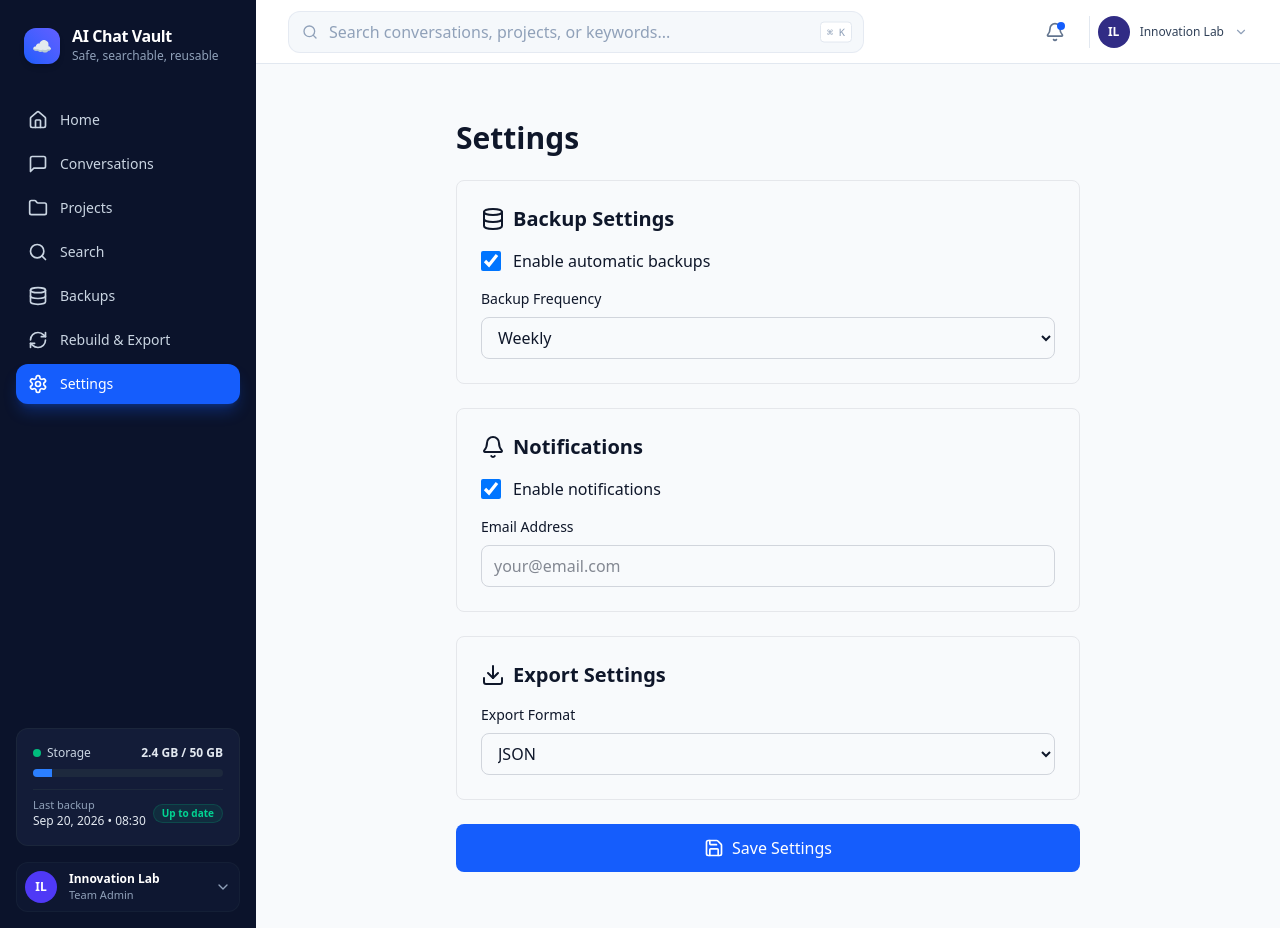
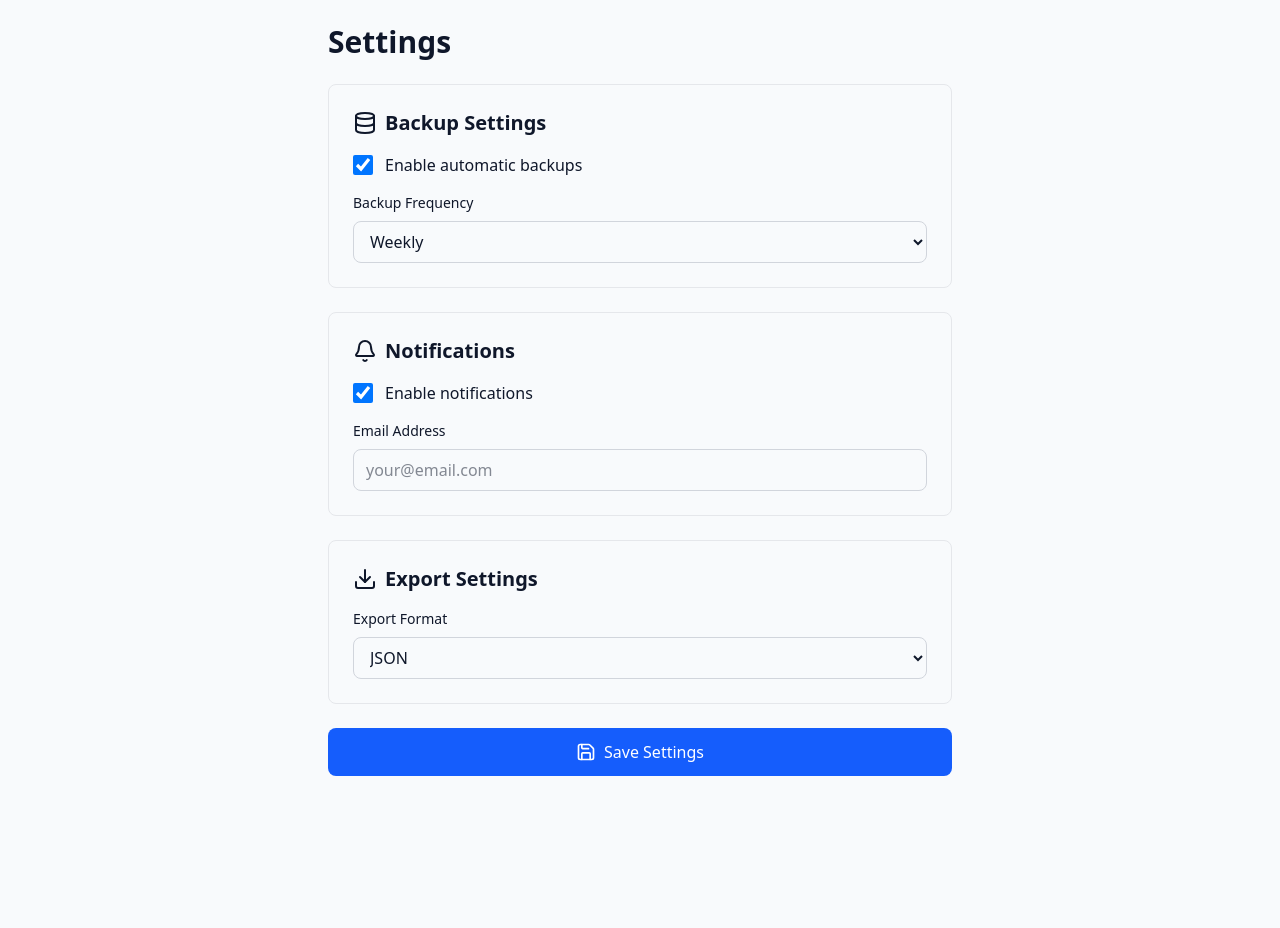
Before and after one commit to techwokx-cloud/AI-Chat-Vault, a Next.js app: page /settings in a window 1280 px wide. After the commit the page ends 800 px from the top, so only its background shows below. Built offline with nearby package versions, Linux system fonts and the light colour scheme; no server answers.

Commit message:
Update layout component and metadata description

```diff
--- a/src/app/layout.tsx
+++ b/src/app/layout.tsx
@@ -1,35 +1,19 @@
-import type { Metadata } from "next";
-import "./globals.css";
-import { Sidebar } from "@/components/layout/Sidebar";
-import { Header } from "@/components/layout/Header";
+import type { Metadata } from 'next';
+import './globals.css';
 
 export const metadata: Metadata = {
-  title: "AI Chat Vault",
-  description: "Your AI conversations, safe, searchable, and reusable.",
+  title: 'AI Chat Vault',
+  description: 'Archive and manage your AI conversations',
 };
 
 export default function RootLayout({
   children,
-}: Readonly<{
+}: {
   children: React.ReactNode;
-}>) {
+}) {
   return (
     <html lang="en">
-      <body className="min-h-screen bg-slate-50 text-slate-900 antialiased">
-        <div className="flex min-h-screen">
-          <Sidebar />
-
-          <div className="flex min-w-0 flex-1 flex-col">
-            <Header />
-
-            <main className="flex-1 p-4 sm:p-6 lg:p-8">
-              <div className="mx-auto w-full max-w-[1800px]">
-                {children}
-              </div>
-            </main>
-          </div>
-        </div>
-      </body>
+      <body>{children}</body>
     </html>
   );
 }
```
